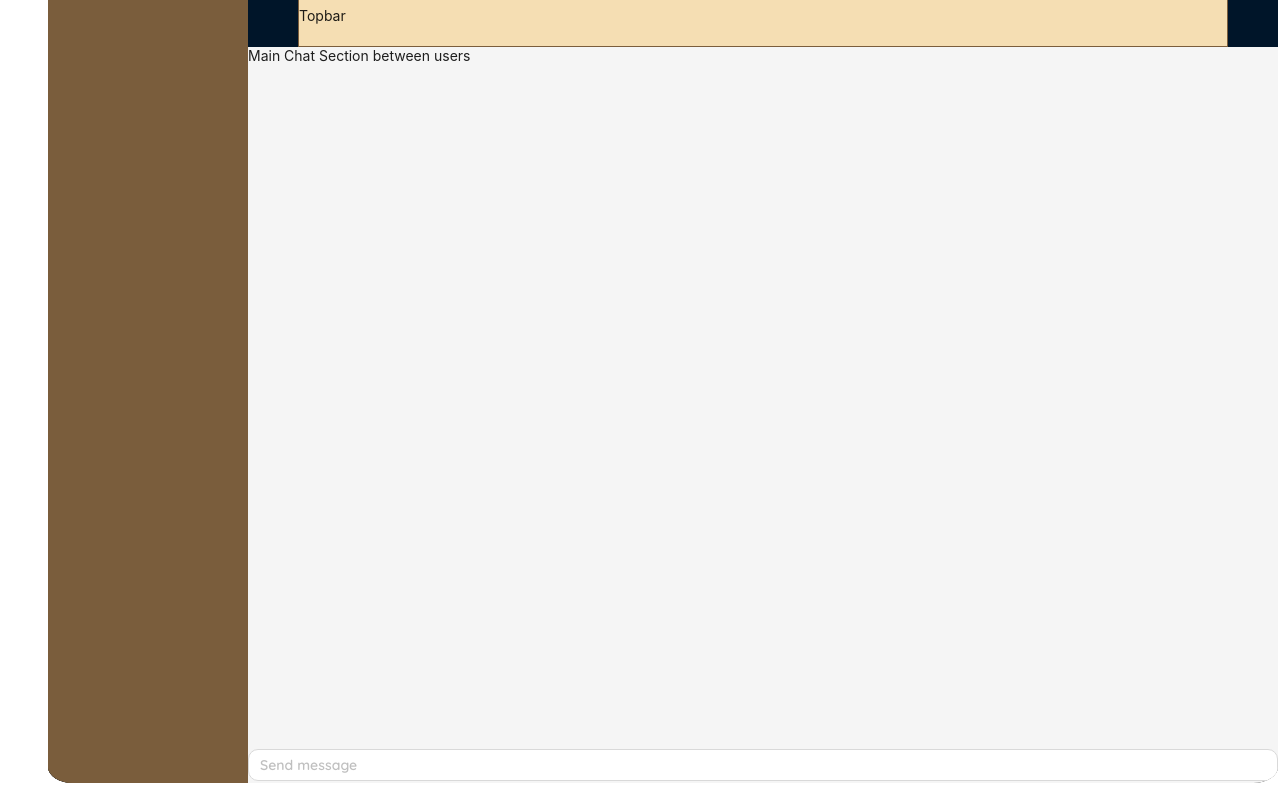
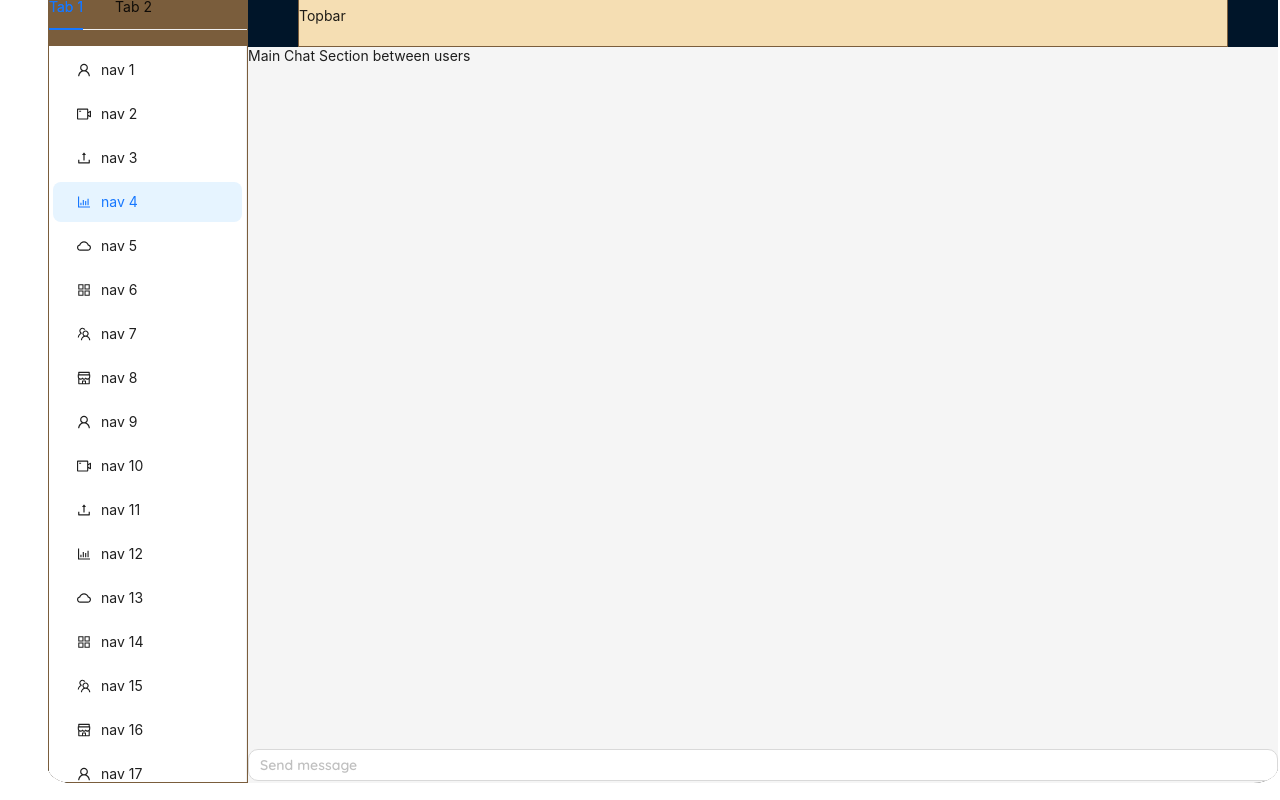
Before and after one commit to EvanZig/messengerApp, a React (Create React App) app in the folder client/: page / in a window 1280 px wide. Built offline with nearby package versions, Linux system fonts and the light colour scheme.

Commit message:
added tabs and conversation menu

```diff
--- a/client/src/components/ChatUi/Sidebar.tsx
+++ b/client/src/components/ChatUi/Sidebar.tsx
@@ -1,5 +1,78 @@
 import React from 'react'
+import type { MenuProps } from 'antd'
+import {
+    AppstoreOutlined,
+    BarChartOutlined,
+    CloudOutlined,
+    ShopOutlined,
+    TeamOutlined,
+    UploadOutlined,
+    UserOutlined,
+    VideoCameraOutlined,
+} from '@ant-design/icons'
+import { Menu, Tabs } from 'antd'
+import type { TabsProps } from 'antd'
+
+const items: MenuProps['items'] = [
+    UserOutlined,
+    VideoCameraOutlined,
+    UploadOutlined,
+    BarChartOutlined,
+    CloudOutlined,
+    AppstoreOutlined,
+    TeamOutlined,
+    ShopOutlined,
+    UserOutlined,
+    VideoCameraOutlined,
+    UploadOutlined,
+    BarChartOutlined,
+    CloudOutlined,
+    AppstoreOutlined,
+    TeamOutlined,
+    ShopOutlined,
+    UserOutlined,
+    VideoCameraOutlined,
+    UploadOutlined,
+    BarChartOutlined,
+    CloudOutlined,
+    AppstoreOutlined,
+    TeamOutlined,
+    ShopOutlined,
+].map((icon, index) => ({
+    key: String(index + 1),
+    icon: React.createElement(icon),
+    label: `nav ${index + 1}`,
+}))
+
+const tabs: TabsProps['items'] = [
+    {
+        key: '1',
+        label: `Tab 1`,
+        children: (
+            <Menu
+                theme="light"
+                mode="inline"
+                defaultSelectedKeys={['4']}
+                items={items}
+                style={{ overflow: 'auto', maxHeight: 'calc(100vh - 64px)' }}
+            />
+        ),
+    },
+    {
+        key: '2',
+        label: `Tab 2`,
+        children: `Content of Tab Pane 2`,
+    },
+]
 
 export default function Sidebar() {
-    return <div className="chatSidebar">Sidebar</div>
+    return (
+        <div className="chatSidebar" style={{ overflow: 'hidden' }}>
+            <Tabs
+                defaultActiveKey="1"
+                items={tabs}
+                className="conversationTabs"
+            />
+        </div>
+    )
 }
--- a/client/src/styles/componentStyling/ChatLayoutStyle.scss
+++ b/client/src/styles/componentStyling/ChatLayoutStyle.scss
@@ -82,3 +82,6 @@ $brown: #7a5d3c;
 .chatContent {
     flex-grow: 1;
 }
+
+.sideBarContainer {
+}
```
